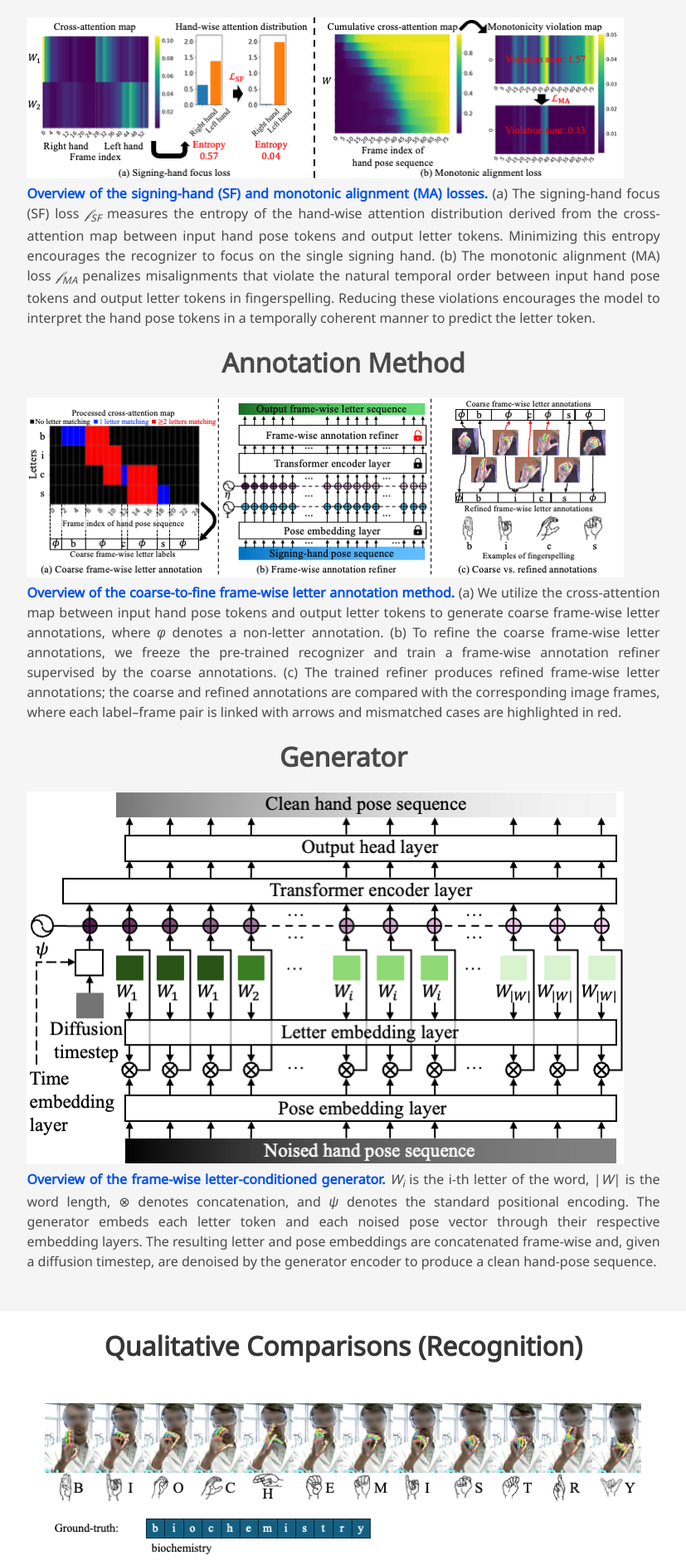
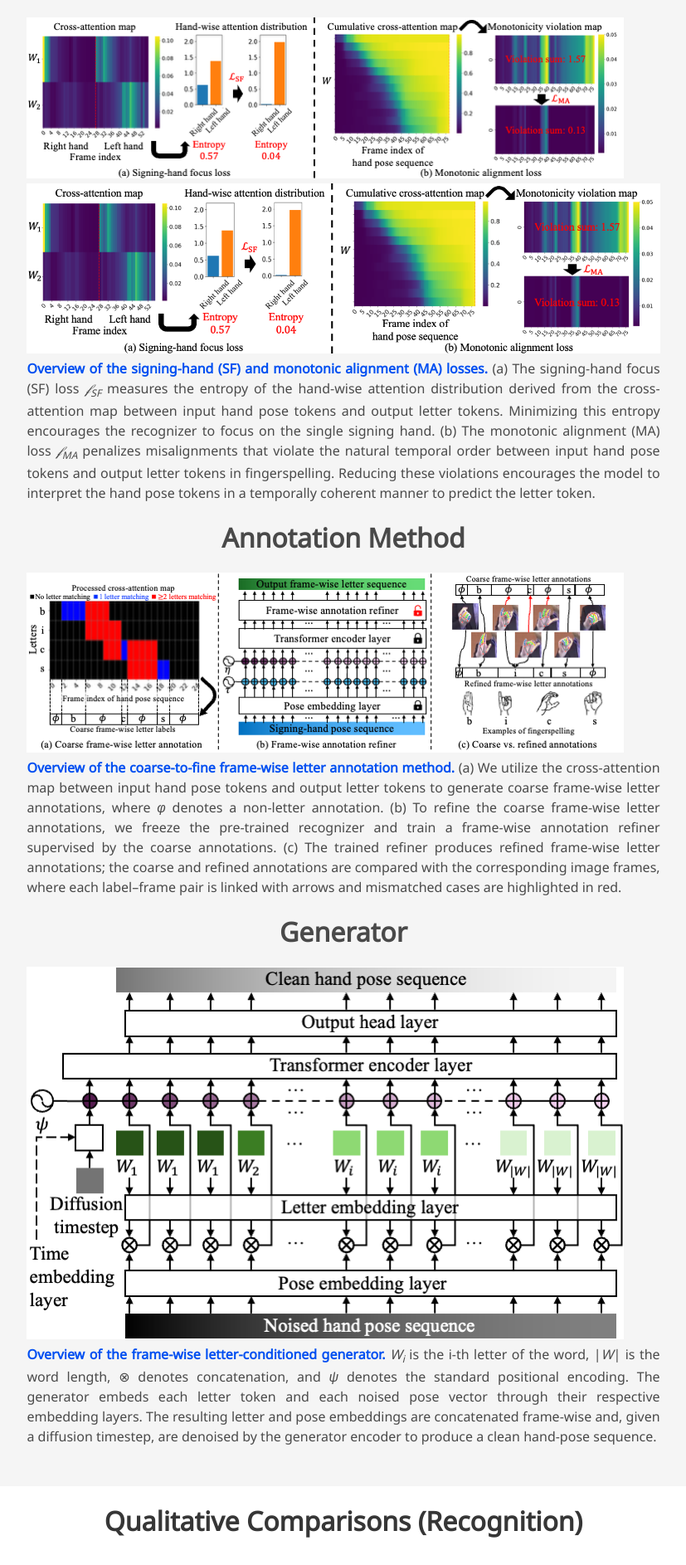
Before and after one commit to JunukCha/junukcha.github.io, a Jekyll site: the page built from _projects/openfs.md, in a window 1280 px wide. Shown: the part 2375-4261 px from the top of the page at 83% size, without its empty margins (226-1053 px from the left). Built offline with Jekyll 4.4.1, drawn with Linux system fonts in a browser that asks for light colours; nearby versions of some CDN libraries; some web fonts are replaced; library files that are not in the unit come from our copies; a style sheet for code colours, icons or effects is not loaded.

Commit message:
compare image resolution

```diff
--- a/_layouts/openfs.html
+++ b/_layouts/openfs.html
@@ -232,6 +232,7 @@
           <h2 class="title is-3">Proposed Losses</h2>
           <div class="content has-text-justified">
             <img src="/media/projects/openfs/losses.png" alt="framework" >
+            <img src="/media/projects/openfs/losses2.png" alt="framework" >
             <p>
               <b>Overview of the signing-hand (SF) and monotonic alignment (MA) losses.</b> (a) The signing-hand focus (SF) loss <i>&#119995;<sub>SF</sub></i> measures the entropy of the hand-wise attention distribution derived from the cross-attention map between input hand pose tokens and output letter tokens. Minimizing this entropy encourages the recognizer to focus on the single signing hand. (b) The monotonic alignment (MA) loss <i>&#119995;<sub>MA</sub></i> penalizes misalignments that violate the natural temporal order between input hand pose tokens and output letter tokens in fingerspelling. Reducing these violations encourages the model to interpret the hand pose tokens in a temporally coherent manner to predict the letter token.
             </p>
```
Also changed, not shown: media/projects/openfs/losses2.png (added).
